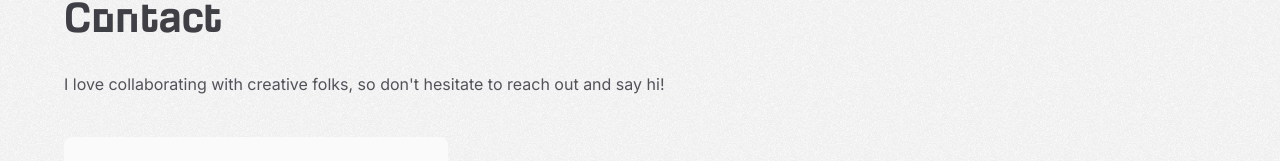
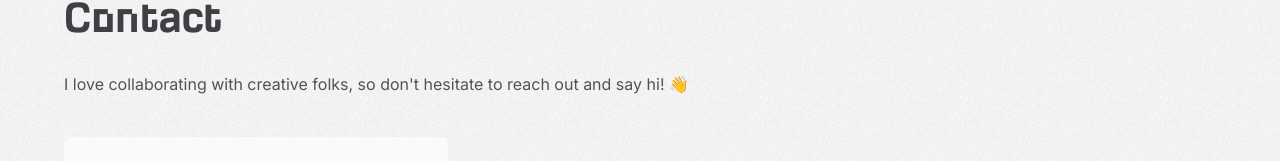
Before and after one commit to aadityamishraa/portfolio-nextjs, a Next.js app: page /contact in a window 1280 px wide. Shown: the part 245-406 px from the top of the page. Built offline with nearby package versions, Linux system fonts and the light colour scheme; no server answers; a web font is replaced by a local one.

Commit message:
domain changed

```diff
--- a/app/contact/page.tsx
+++ b/app/contact/page.tsx
@@ -21,13 +21,13 @@ export default function Contact() {
     <main className="max-w-7xl mx-auto md:px-16 px-6 lg:mt-32 mt-20">
       <PageHeading
         title="Contact"
-        description="I love collaborating with creative folks, so don't hesitate to reach out and say hi!"
+        description="I love collaborating with creative folks, so don't hesitate to reach out and say hi! 👋"
       />
       <figure className="my-6">
         <Slide delay={0.12} className="flex flex-wrap gap-2">
           <div className="w-full md:w-1/3 p-8 dark:bg-primary-bg bg-zinc-50 border border-transparent dark:hover:border-zinc-700 hover:border-zinc-200 rounded-lg">
             <form
-              action="https://formsubmit.com/db029a55bb2e015170b7ececeb43b58d"
+              action="https://formsubmit.co/db029a55bb2e015170b7ececeb43b58d"
               method="POST"
               className="flex flex-col gap-4"
               autoComplete="off"
```
